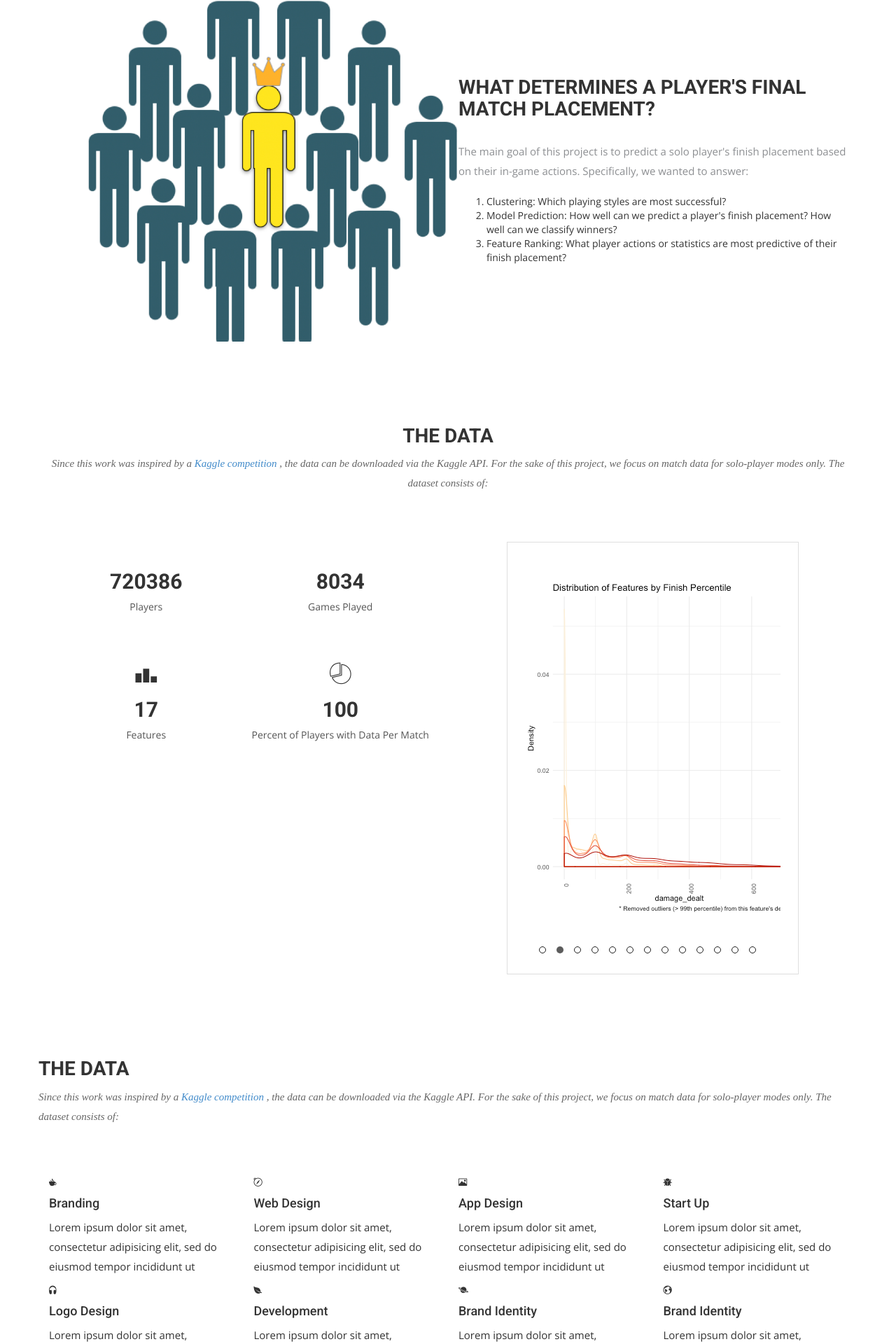
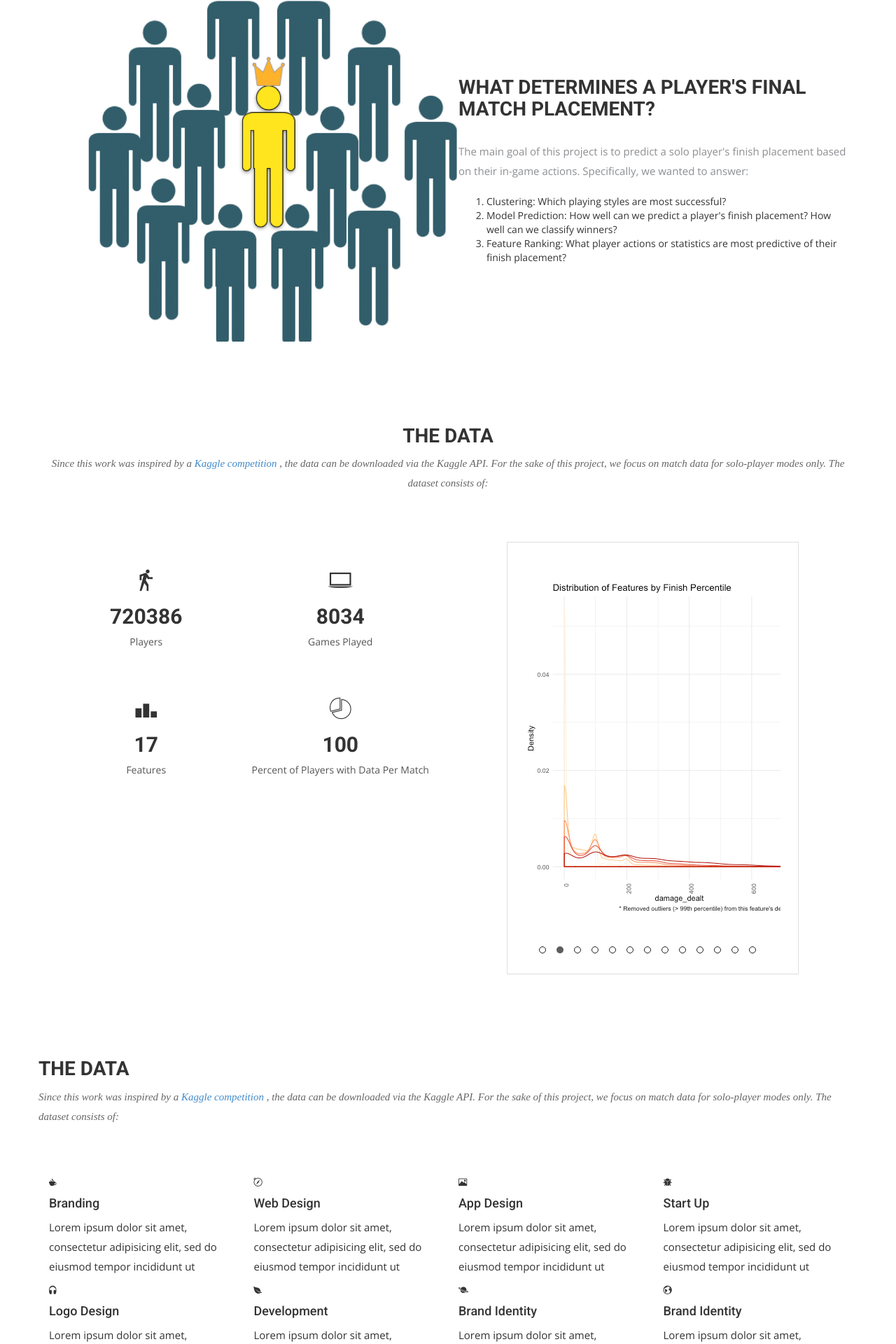
Before and after one commit to pubg-prediction/project, a Jekyll site: the page built from docs/index.html, in a window 1280 px wide. Shown: the part 1636-3556 px from the top of the page at 70% size. Built offline with Jekyll 4.4.1, drawn with Linux system fonts in a browser that asks for light colours; nearby versions of some CDN libraries; some web fonts are replaced.

Commit message:
fixed fun facts logos

```diff
--- a/docs/_data/funfacts.yml
+++ b/docs/_data/funfacts.yml
@@ -1,8 +1,8 @@
 - counter: 720386
-  icon: ion-walk
+  icon: ion-android-walk
   text: Players
 - counter: 8034
-  icon: ion-ios-tv
+  icon: ion-laptop
   text: Games Played
 - counter: 17
   icon: ion-podium
```
